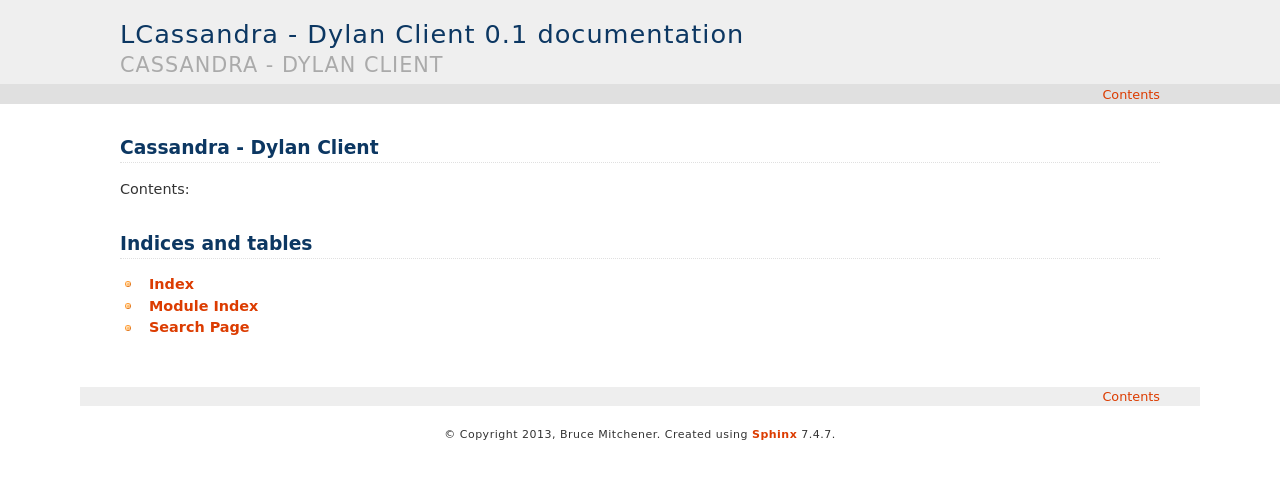
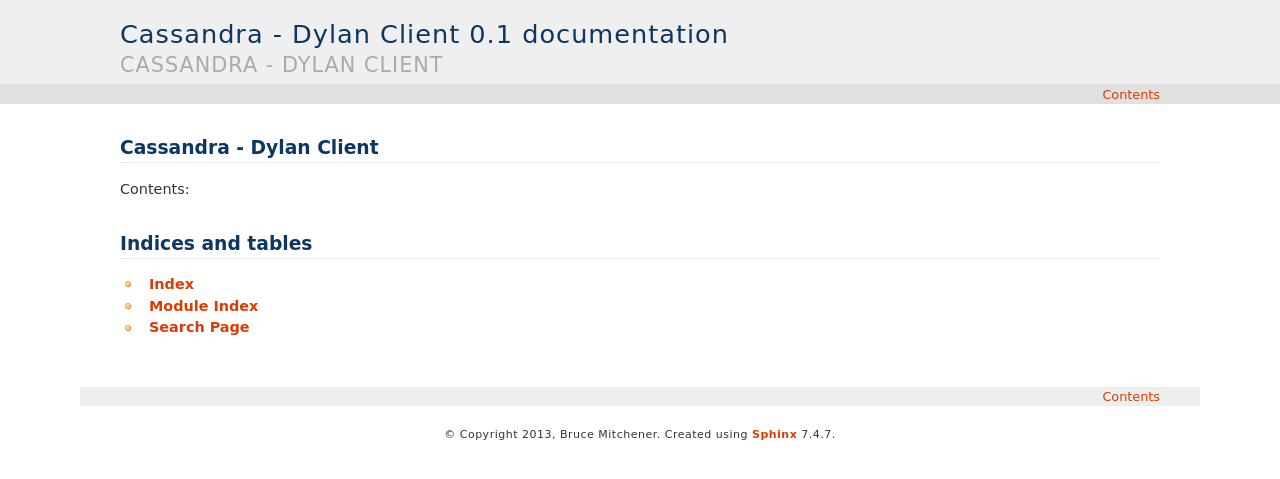
Before and after one commit to dylan-foundry/cassandra-dylan, a Sphinx documentation site: the page built from documentation/source/index.rst, in a window 1280 px wide. Shown: the top 479 px of the page. Built offline with Sphinx 7.4.7, drawn with Linux system fonts in a browser that asks for light colours.

Commit message:
[docs] Typo in project name.

```diff
--- a/documentation/source/conf.py
+++ b/documentation/source/conf.py
@@ -40,7 +40,7 @@
 master_doc = 'index'
 
 # General information about the project.
-project = u'LCassandra - Dylan Client'
+project = u'Cassandra - Dylan Client'
 copyright = u'2013, Bruce Mitchener'
 
 # The version info for the project you're documenting, acts as replacement for
```
